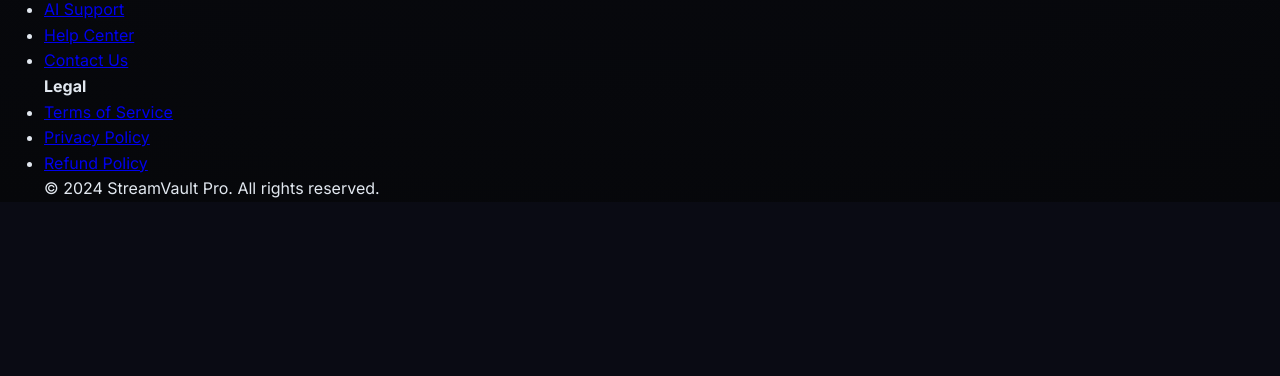
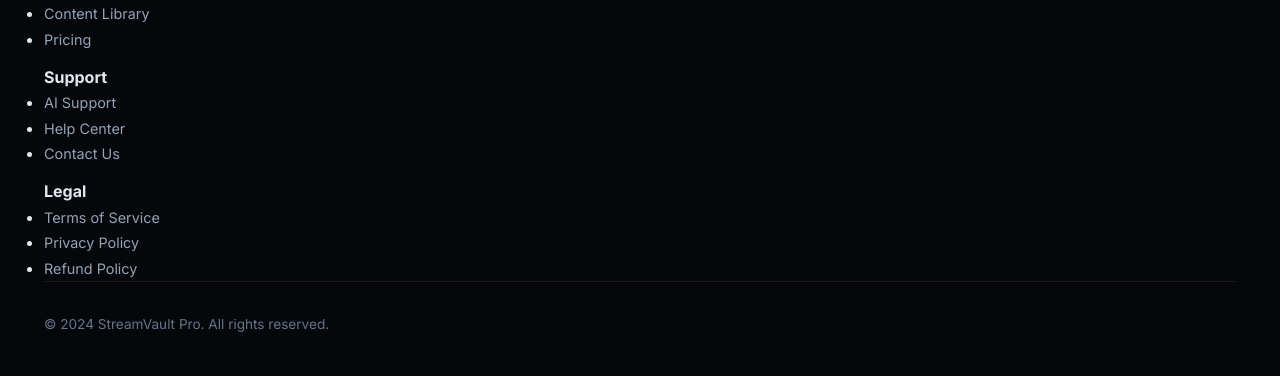
Before and after one commit to AmineArheche/IPTV-landing-page, a plain HTML site: page support.html in a window 1280 px wide. Shown: the part 2123-2499 px from the top of the page. Before the commit the page ends 2325 px from the top, so only its background shows below. Drawn offline with Linux system fonts and the light colour scheme.

Commit message:
style(footer): style comprehensive footer grid, social links, and legal notice

```diff
--- a/style.css
+++ b/style.css
@@ -757,3 +757,54 @@
 .faq-item.active .faq-answer {
     display: block;
 }
+
+/* Footer */
+.footer {
+    padding: 5rem 0 2.5rem;
+    border-top: 1px solid var(--glass-border);
+    background: var(--bg-darker);
+}
+
+.footer-grid {
+    display: grid;
+    grid-template-columns: repeat(auto-fit, minmax(200px, 1fr));
+    gap: 3rem;
+    margin-bottom: 3.5rem;
+}
+
+.footer-col h4 {
+    color: var(--text-white);
+    font-size: 1.1rem;
+    margin-bottom: 1.25rem;
+    font-weight: 700;
+}
+
+.footer-links {
+    list-style: none;
+    display: flex;
+    flex-direction: column;
+    gap: 0.75rem;
+}
+
+.footer-links a {
+    color: var(--text-muted);
+    text-decoration: none;
+    font-size: 0.9rem;
+    transition: color var(--transition-fast);
+}
+
+.footer-links a:hover {
+    color: var(--primary-light);
+}
+
+.footer-bottom {
+    display: flex;
+    justify-content: space-between;
+    align-items: center;
+    padding-top: 2rem;
+    border-top: 1px solid var(--glass-border);
+    color: var(--text-dim);
+    font-size: 0.85rem;
+    flex-wrap: wrap;
+    gap: 1rem;
+}
```
